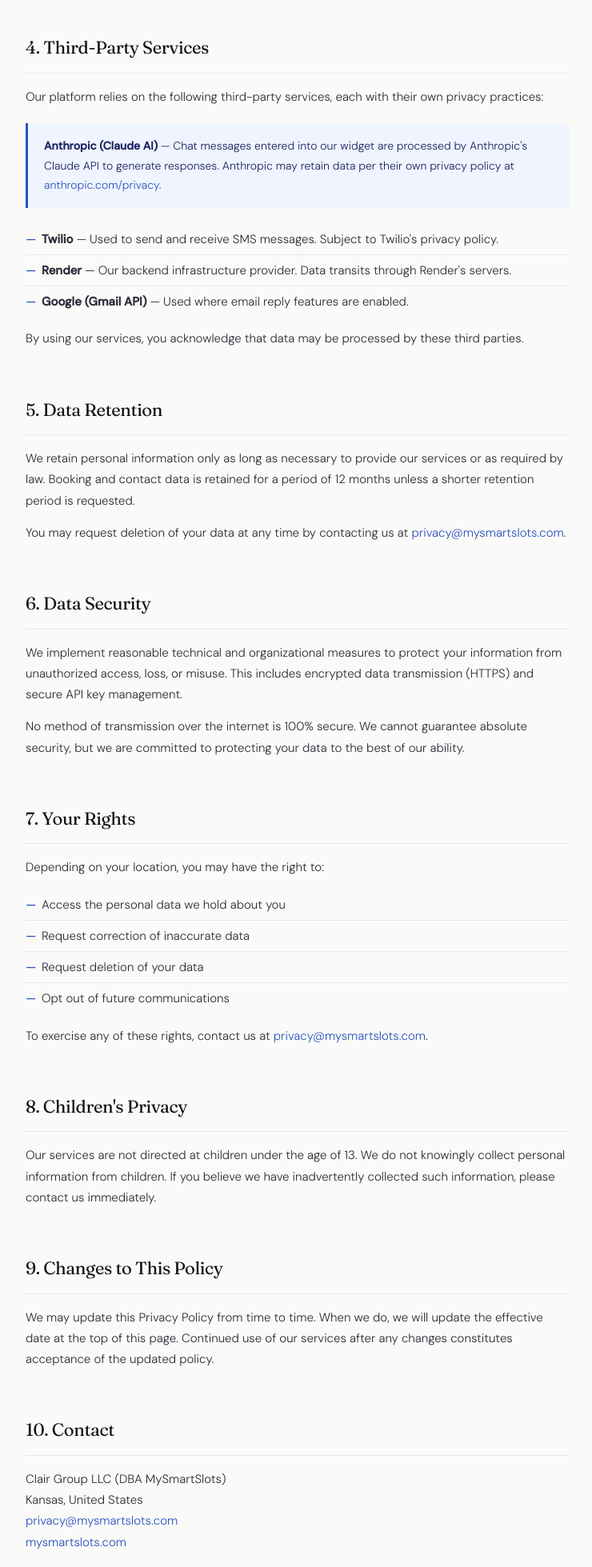
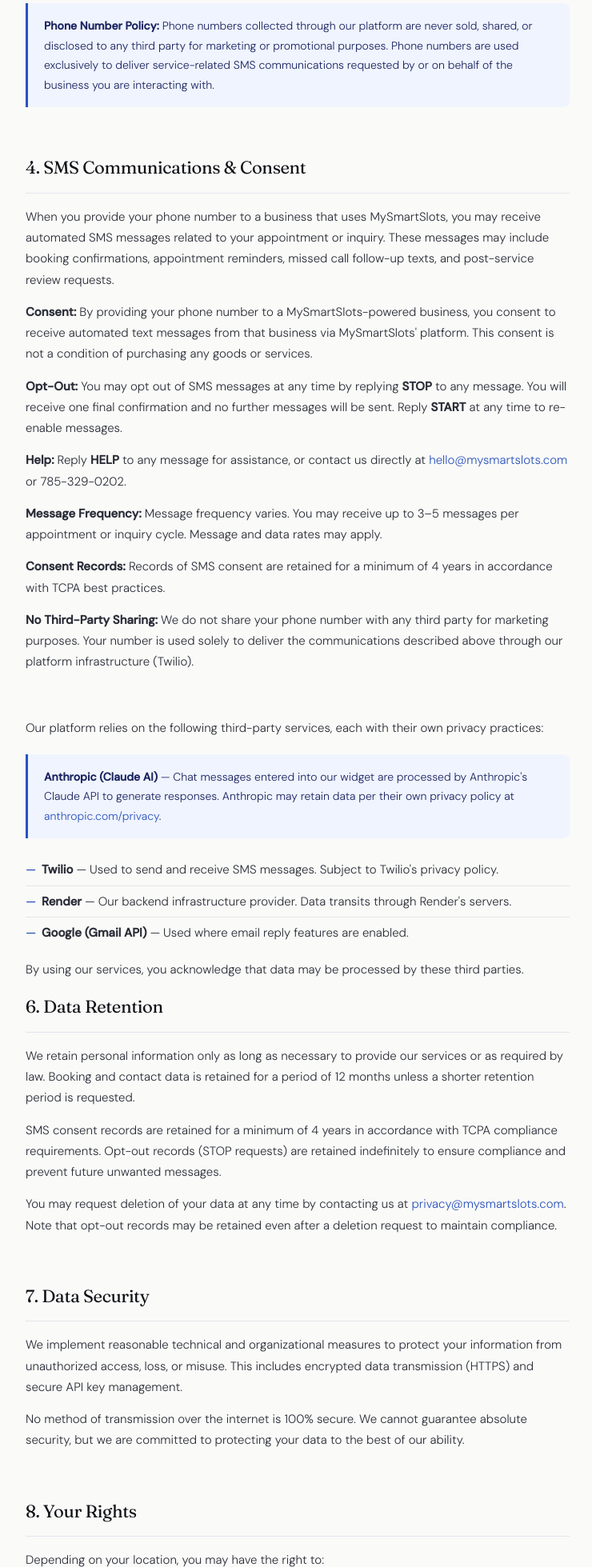
Before and after one commit to MySmartSlots/mysmartslots, a website: page privacy.html in a window 1280 px wide. Shown: the part 1440-3399 px from the top of the page at 80% size, without its empty margins (268-1008 px from the left). Drawn offline with Linux system fonts and the light colour scheme.

Commit message:
Add files via upload

```diff
--- a/privacy.html
+++ b/privacy.html
@@ -206,10 +206,21 @@
       <li>Improve the performance and accuracy of our services</li>
     </ul>
     <p>We do not sell, rent, or trade your personal information to third parties for marketing purposes.</p>
+    <div class="highlight-box">
+      <strong>Phone Number Policy:</strong> Phone numbers collected through our platform are never sold, shared, or disclosed to any third party for marketing or promotional purposes. Phone numbers are used exclusively to deliver service-related SMS communications requested by or on behalf of the business you are interacting with.
+    </div>
   </section>
 
   <section>
-    <h2>4. Third-Party Services</h2>
+    <h2>4. SMS Communications & Consent</h2>
+    <p>When you provide your phone number to a business that uses MySmartSlots, you may receive automated SMS messages related to your appointment or inquiry. These messages may include booking confirmations, appointment reminders, missed call follow-up texts, and post-service review requests.</p>
+    <p><strong>Consent:</strong> By providing your phone number to a MySmartSlots-powered business, you consent to receive automated text messages from that business via MySmartSlots' platform. This consent is not a condition of purchasing any goods or services.</p>
+    <p><strong>Opt-Out:</strong> You may opt out of SMS messages at any time by replying <strong>STOP</strong> to any message. You will receive one final confirmation and no further messages will be sent. Reply <strong>START</strong> at any time to re-enable messages.</p>
+    <p><strong>Help:</strong> Reply <strong>HELP</strong> to any message for assistance, or contact us directly at <a href="mailto:hello@mysmartslots.com">hello@mysmartslots.com</a> or 785-329-0202.</p>
+    <p><strong>Message Frequency:</strong> Message frequency varies. You may receive up to 3–5 messages per appointment or inquiry cycle. Message and data rates may apply.</p>
+    <p><strong>Consent Records:</strong> Records of SMS consent are retained for a minimum of 4 years in accordance with TCPA best practices.</p>
+    <p><strong>No Third-Party Sharing:</strong> We do not share your phone number with any third party for marketing purposes. Your number is used solely to deliver the communications described above through our platform infrastructure (Twilio).</p>
+  </section>
     <p>Our platform relies on the following third-party services, each with their own privacy practices:</p>
     <div class="highlight-box">
       <strong>Anthropic (Claude AI)</strong> — Chat messages entered into our widget are processed by Anthropic's Claude API to generate responses. Anthropic may retain data per their own privacy policy at <a href="https://www.anthropic.com/privacy" target="_blank">anthropic.com/privacy</a>.
@@ -223,19 +234,20 @@
   </section>
 
   <section>
-    <h2>5. Data Retention</h2>
+    <h2>6. Data Retention</h2>
     <p>We retain personal information only as long as necessary to provide our services or as required by law. Booking and contact data is retained for a period of 12 months unless a shorter retention period is requested.</p>
-    <p>You may request deletion of your data at any time by contacting us at <a href="mailto:privacy@mysmartslots.com">privacy@mysmartslots.com</a>.</p>
+    <p>SMS consent records are retained for a minimum of 4 years in accordance with TCPA compliance requirements. Opt-out records (STOP requests) are retained indefinitely to ensure compliance and prevent future unwanted messages.</p>
+    <p>You may request deletion of your data at any time by contacting us at <a href="mailto:privacy@mysmartslots.com">privacy@mysmartslots.com</a>. Note that opt-out records may be retained even after a deletion request to maintain compliance.</p>
   </section>
 
   <section>
-    <h2>6. Data Security</h2>
+    <h2>7. Data Security</h2>
     <p>We implement reasonable technical and organizational measures to protect your information from unauthorized access, loss, or misuse. This includes encrypted data transmission (HTTPS) and secure API key management.</p>
     <p>No method of transmission over the internet is 100% secure. We cannot guarantee absolute security, but we are committed to protecting your data to the best of our ability.</p>
   </section>
 
   <section>
-    <h2>7. Your Rights</h2>
+    <h2>8. Your Rights</h2>
     <p>Depending on your location, you may have the right to:</p>
     <ul>
       <li>Access the personal data we hold about you</li>
@@ -247,17 +259,17 @@
   </section>
 
   <section>
-    <h2>8. Children's Privacy</h2>
+    <h2>9. Children's Privacy</h2>
     <p>Our services are not directed at children under the age of 13. We do not knowingly collect personal information from children. If you believe we have inadvertently collected such information, please contact us immediately.</p>
   </section>
 
   <section>
-    <h2>9. Changes to This Policy</h2>
+    <h2>10. Changes to This Policy</h2>
     <p>We may update this Privacy Policy from time to time. When we do, we will update the effective date at the top of this page. Continued use of our services after any changes constitutes acceptance of the updated policy.</p>
   </section>
 
   <section>
-    <h2>10. Contact</h2>
+    <h2>11. Contact</h2>
     <p>Clair Group LLC (DBA MySmartSlots)<br />
     Kansas, United States<br />
     <a href="mailto:privacy@mysmartslots.com">privacy@mysmartslots.com</a><br />
```
Also changed, not shown: terms.html (+31 -9 lines).
